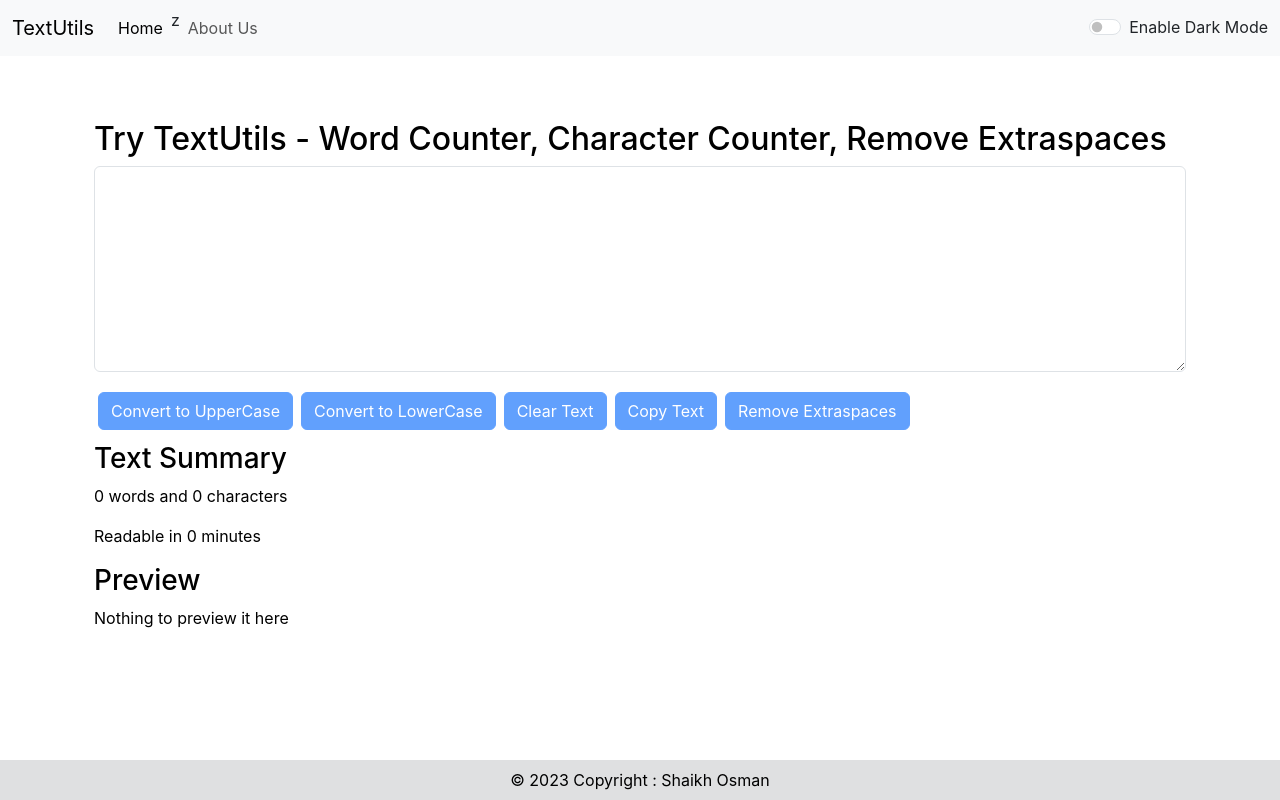
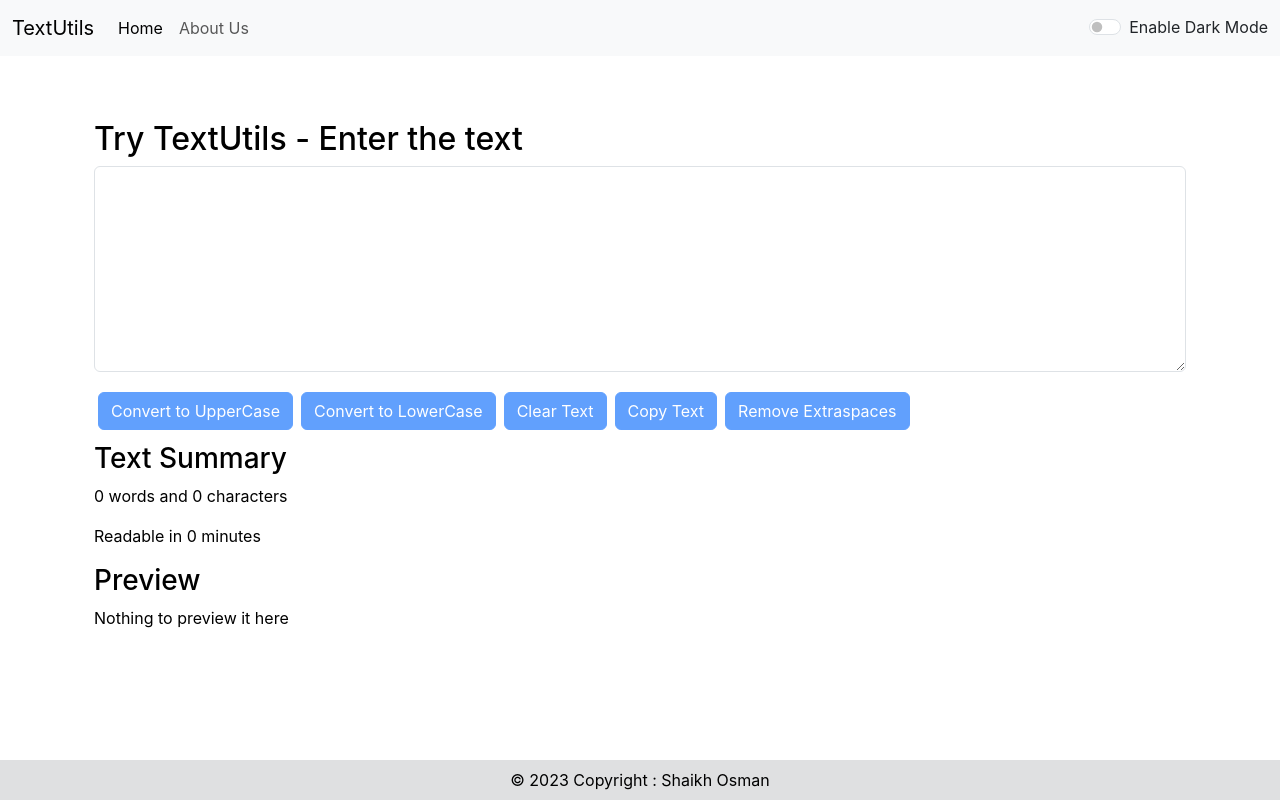
Before and after one commit to shaikhosman02/TextUtils-REACT, a React (Create React App) app: page / in a window 1280 px wide. Built offline with nearby package versions, Linux system fonts and the light colour scheme.

Commit message:
sixth commit

```diff
--- a/src/App.js
+++ b/src/App.js
@@ -42,7 +42,7 @@ function App() {
         <Alert alert={alert} />
         <div className="container my-4">
           <Routes>
-            <Route path="/" element={<TextForm showAlert={showAlert} heading="Try TextUtils - Word Counter, Character Counter, Remove Extraspaces" mode={mode} />}>
+            <Route path="/" element={<TextForm showAlert={showAlert} heading="Try TextUtils - Enter the text" mode={mode} />}>
             </Route>
             <Route path="/about" element={<About mode={mode} />}>
             </Route>
--- a/src/components/Navbar.js
+++ b/src/components/Navbar.js
@@ -14,7 +14,7 @@ export default function Navbar(props) {
           <ul className="navbar-nav me-auto mb-2 mb-lg-0">
             <li className="nav-item">
               <Link className="nav-link active" aria-current="page" to="/">Home</Link>
-            </li>z
+            </li>
             <li className="nav-item">
               <Link className="nav-link" to="/about">{props.aboutText}</Link>
             </li>
```
